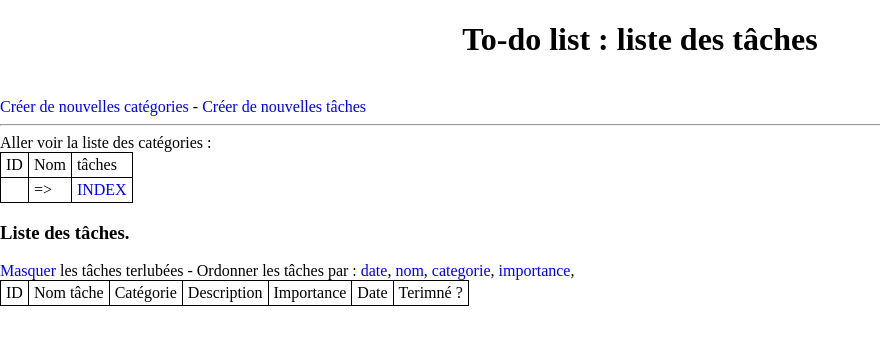
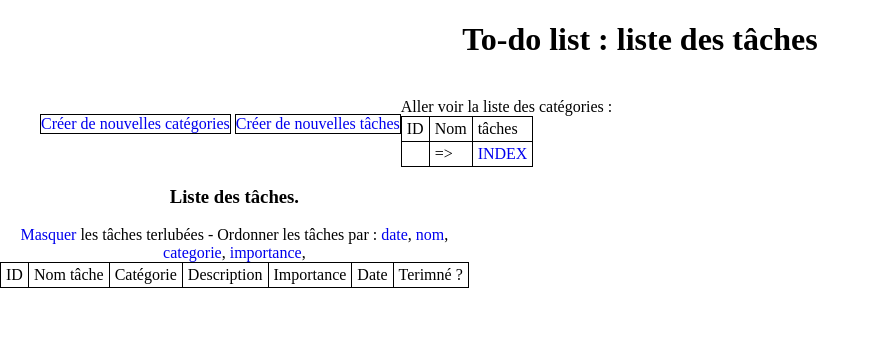
Before and after one commit to cedwics10/Tasker, a PHP site: page /index.php in a window 1280 px wide. Shown: the top 345 px of the page, without its empty margins (0-880 px from the left). Run offline with PHP 8.4, Linux system fonts and the light colour scheme; data that the repository does not hold is empty.

Commit message:
New favicon + first flexboxes

```diff
--- a/includes/html/include_footer.php
+++ b/includes/html/include_footer.php
@@ -1,5 +1,5 @@
+</div>
 <footer></footer>
-</footer>
 </body>
 </html>
 <?php
--- a/includes/html/include_head.html
+++ b/includes/html/include_head.html
@@ -5,5 +5,6 @@
     <title>Todo list - n'oubliez jamais les tâches à faire au quotidien</title>
 	<link rel='stylesheet' type='text/css' href="css/design.css" />
 	<script src="js/script.js"></script>
+	<link rel="icon" type="image/x-icon" href="img/favicon.jpg">
   </head>
   <body>
--- a/includes/html/include_header.html
+++ b/includes/html/include_header.html
@@ -1,7 +1,10 @@
 <header><h1 style="text-align:center;">To-do list : liste des tâches</h1></br>
-<a href="categories.php"> Créer de nouvelles catégories</a> - <a href="taches.php"> Créer de nouvelles tâches</a>
-</br>
-<hr />
+<div class="container">
+	<ul class="item">
+		<li><a href="categories.php"> Créer de nouvelles catégories</a></li>
+		<li><a href="taches.php"> Créer de nouvelles tâches</a></li>
+	</ul>
+	<div class="item">
 		Aller voir la liste des catégories :
 		<table>
 			<tr>
@@ -15,4 +18,6 @@ Aller voir la liste des catégories :
 				<td>=></td>
 				<td><a href="index.php">INDEX</a></td>
 			</tr>
-</table></header>
+		</table>
+	</div>
+</header>
--- a/www/css/design.css
+++ b/www/css/design.css
@@ -1,6 +1,17 @@
 body
 {
 	margin: auto;
+}
+
+.container
+{
+	display: flex;
+}
+
+ul li
+{
+	display: inline-block;
+	border: 1px solid black;
 }
 
 table .bloc_infos
--- a/www/index.php
+++ b/www/index.php
@@ -5,12 +5,15 @@ require_once('../includes/html/include_head.html');
 require_once('../includes/html/include_header.html');
 ?>
 
+
+
+<table class="item">
+<caption>
 <h3>Liste des tâches.</h3>
 <a href="<?=qmark_part(['aff_complete'], ['aff_complete' => $get_complete])?>"><?=$str_complete?></a> les tâches terlubées - Ordonner les tâches par :
 <?php foreach(ORDER_ARRAY as $cle => $o_by) { ?>
-<a href='<?=qmark_part(['order_by'], ['order_by' => $cle])?>'><?=$cle?></a>,
-<?php } ?>
-<table>
+<a href='<?=qmark_part(['order_by'], ['order_by' => $cle])?>'><?=$cle?></a>, <?php } ?>
+</caption>
 <tr>
     <td>ID</td>
     <td class="titre_tache">Nom tâche</td>
```
Also changed, not shown: www/img/favicon.jpg (added). Lines whose indentation alone changed are shown as unchanged.
